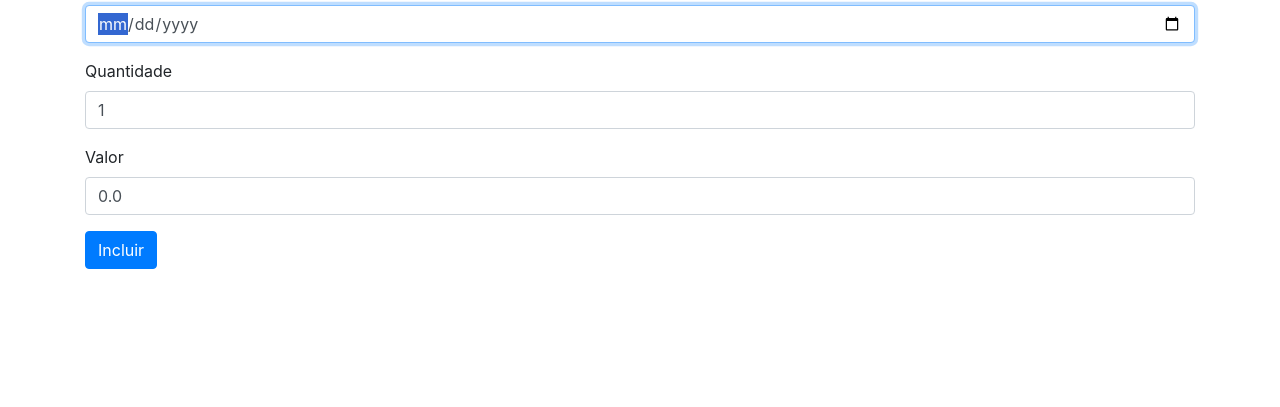
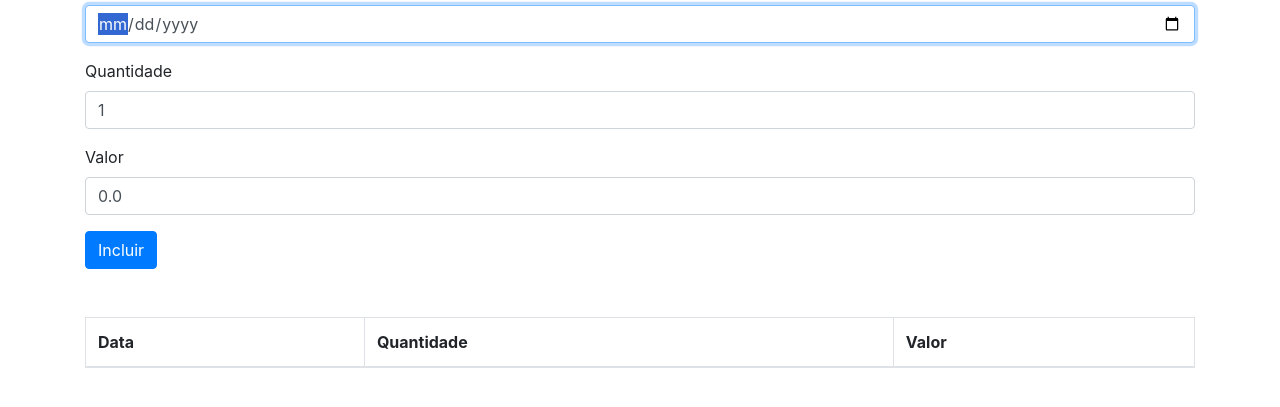
Before and after one commit to Renanfls/NegotiationForm_TS, a website with bundled scripts: page dist/index.html in a window 1280 px wide. Shown: the part 83-490 px from the top of the page. Built offline with nearby package versions, Linux system fonts and the light colour scheme.

Commit message:
negociacoes-view

```diff
--- a/app/app.ts
+++ b/app/app.ts
@@ -1,8 +1,8 @@
 import { NegociacaoController } from "./controllers/negociacao-controller.js";
 
 const controller = new NegociacaoController();
-const form = document.querySelector('.form');
-form.addEventListener('submit', event => {
+const form = document.querySelector(".form");
+form.addEventListener("submit", (event) => {
   event.preventDefault();
   controller.adiciona();
 });
--- a/app/controllers/negociacao-controller.ts
+++ b/app/controllers/negociacao-controller.ts
@@ -1,16 +1,19 @@
 import { Negociacao } from "../models/negociacao.js";
 import { Negociacoes } from "../models/negociacoes.js";
+import { NegociacoesView } from "../views/negociacoes-view.js";
 
 export class NegociacaoController {
   private inputData: HTMLInputElement;
   private inputQuantidade: HTMLInputElement;
   private inputValor: HTMLInputElement;
   private negociacoes = new Negociacoes();
+  private NegociacoesView = new NegociacoesView('#negociacoesView');
 
   constructor() {
     this.inputData = document.querySelector('#data');
     this.inputQuantidade = document.querySelector('#quantidade');
     this.inputValor = document.querySelector('#valor');
+    this.NegociacoesView.update();
   }
 
   adiciona(): void {
--- /dev/null
+++ b/app/views/negociacoes-view.ts
@@ -0,0 +1,28 @@
+export class NegociacoesView {
+
+  private elemento: HTMLElement;
+
+  constructor(seletor: string) {
+    this.elemento = document.querySelector(seletor);
+  }
+
+  template(): string {
+    return `
+      <table class="table table-hover table-bordered">
+        <thead>
+          <tr>
+            <th>Data</th>
+            <th>Quantidade</th>
+            <th>Valor</th>
+          </tr>
+        </thead>
+        <tbody>
+        </tbody>
+      </table>
+    `;
+  }
+
+  update(): void {
+    this.elemento.innerHTML = this.template();
+  }
+}
```
Also changed, not shown: dist/index.html, dist/js/app.js, dist/js/controllers/negociacao-controller.js, dist/js/models/negociacao.js, dist/js/models/negociacoes.js (added), dist/js/views/negociacoes-view.js (added).
